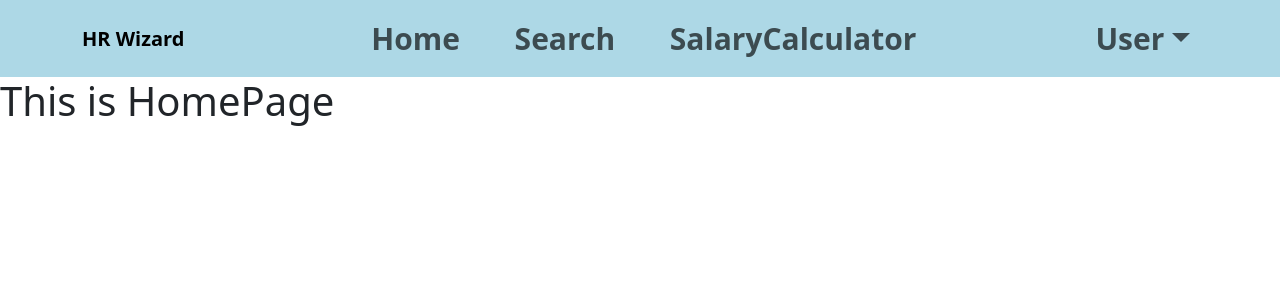
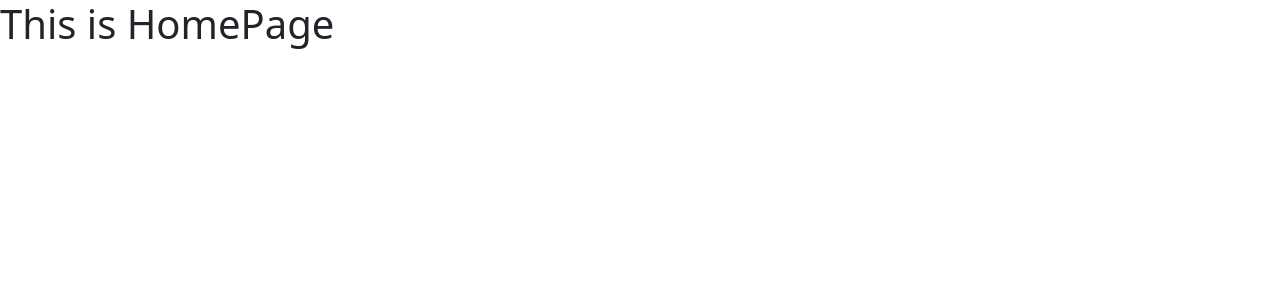
Before and after one commit to DanJanikowski/Capstone-Team3, a React (Vite) app in the folder frontend/: page /home in a window 1280 px wide. Shown: the top 300 px of the page. Built offline with nearby package versions, Linux system fonts and the light colour scheme.

Commit message:
Redone routing

```diff
--- a/frontend/src/App.jsx
+++ b/frontend/src/App.jsx
@@ -1,15 +1,29 @@
 
 import './App.css'
-import { Outlet } from 'react-router-dom'
 import NavBar from './components/NavBar'
+import HomePage from "./pages/HomePage"
+import LoginPage from "./pages/LoginPage"
+import LogoutPage from "./pages/LogoutPage"
+import NotFoundPage from "./pages/NotFoundPage"
+import SalaryCalculator from "./pages/SalaryCalculator"
+import SearchPage from "./pages/SearchPage"
+import { Route, Routes, Link } from "react-router-dom"
+import { useState } from 'react'
 
 function App() {
-
+  const [user, setUser] = useState();
 
   return (
     <>
-      {/* <NavBar/> */}
-      <Outlet />
+      {user && <NavBar user={user} />}
+      <Routes>
+        <Route path="/" element={<LoginPage setUser={setUser} />} />
+        <Route path="/home" element={<HomePage user={user} />} />
+        <Route path="/search" element={<SearchPage />} />
+        <Route path="/salary" element={<SalaryCalculator />} />
+        <Route path="/logout" element={<LogoutPage />} />
+        <Route path="*" element={<NotFoundPage />} />
+      </Routes>
     </>
   )
 }
--- /dev/null
+++ b/frontend/src/components/Employee.jsx
@@ -0,0 +1,5 @@
+export default function Employee() {
+    return (
+        <h1>This is the SearchPage</h1>
+    )
+}
--- a/frontend/src/components/NavBar.jsx
+++ b/frontend/src/components/NavBar.jsx
@@ -4,36 +4,38 @@ import Navbar from 'react-bootstrap/Navbar';
 import NavDropdown from 'react-bootstrap/NavDropdown';
 import Image from 'react-bootstrap/Image';
 import "../App.css"
+import { Link } from 'react-router-dom';
 
-function NavBar() {
+function NavBar({ user }) {
   return (
-    <Navbar expand="lg" className='Narbar' style={{fontWeight:"bold", backgroundColor:'lightblue', fontSize:"30px"}} >
+    <Navbar expand="lg" className='Narbar' style={{ fontWeight: "bold", backgroundColor: 'lightblue', fontSize: "30px" }} >
       <Container className='container-fluid'>
-         <Navbar.Brand className='nav-item' href="/home" >
+        <Navbar.Brand className='nav-item' href="/home" >
           {/* <Image src="src/img/hr.png" roundedCircle style={{height:"100px", width:"220px"}} /> */}
           HR Wizard
         </Navbar.Brand>
 
+        {user ? <p>Hi, {user.first_name}</p> : <Link to="/">Login</Link>}
         <Navbar.Toggle aria-controls="basic-navbar-nav" />
         <Navbar.Collapse id="basic-navbar-nav">
-          <Nav className="mx-auto "style={{ display:"flex", justifyContent:"space-between", width:"600px"}}>
+          <Nav className="mx-auto " style={{ display: "flex", justifyContent: "space-between", width: "600px" }}>
             <Nav className="mx-auto " >
               <Nav.Link className='nav-item ' href="/home">Home</Nav.Link>
             </Nav>
 
             <Nav className="mx-auto"  >
-              <Nav.Link  className='nav-item' href="/home/search">Search</Nav.Link>
+              <Nav.Link className='nav-item' href="/search">Search</Nav.Link>
             </Nav>
 
             <Nav className="mx-auto"  >
-              <Nav.Link  className='nav-item' href="/home/salary">SalaryCalculator</Nav.Link>
+              <Link className='nav-item' to="/salary">SalaryCalculator</Link>
             </Nav>
           </Nav>
 
           <Nav className="ml-auto ">
-            <NavDropdown  className='nav-item' title="User" id="basic-nav-dropdown">
-                <NavDropdown.Item href="/">Login</NavDropdown.Item>
-                <NavDropdown.Item href="/home/logout">Logout</NavDropdown.Item>
+            <NavDropdown className='nav-item' title="User" id="basic-nav-dropdown">
+              <NavDropdown.Item href="/">Login</NavDropdown.Item>
+              <NavDropdown.Item href="/logout">Logout</NavDropdown.Item>
             </NavDropdown>
           </Nav>
 
--- a/frontend/src/main.jsx
+++ b/frontend/src/main.jsx
@@ -1,11 +1,13 @@
 import React from 'react'
 import ReactDOM from 'react-dom/client'
-import { RouterProvider } from 'react-router-dom'
-import router from './router.jsx'
+// import { RouterProvider } from 'react-router-dom'
+// import router from './router.jsx'
+import App from "./App.jsx"
+import { BrowserRouter } from "react-router-dom"
 import 'bootstrap/dist/css/bootstrap.min.css'
 
 ReactDOM.createRoot(document.getElementById('root')).render(
-  <React.StrictMode>
-  <RouterProvider router={router} />
-  </React.StrictMode>,
+  <BrowserRouter>
+    <App />
+  </BrowserRouter>
 )
--- /dev/null
+++ b/frontend/src/pages/EmployeePage.jsx
@@ -0,0 +1,5 @@
+export default function EmployeePage() {
+    return (
+        <h1>This is the SearchPage</h1>
+    )
+}
--- a/frontend/src/pages/HomePage.jsx
+++ b/frontend/src/pages/HomePage.jsx
@@ -9,7 +9,6 @@ export default function HomePage() {
 
     return (
         <>
-            <NavBar />
             <h1>This is HomePage</h1>
         </>
     )
--- a/frontend/src/pages/LoginPage.jsx
+++ b/frontend/src/pages/LoginPage.jsx
@@ -1,12 +1,12 @@
 import { Link } from "react-router-dom";
 import { useNavigate } from "react-router-dom";
-import { useState} from 'react'
+import { useState } from 'react'
 import axios from 'axios'
 import '../App.css'
 
 
 
-export default function LoginPage() {
+export default function LoginPage({ setUser }) {
     const [firstName, setFirstName] = useState('');
     const [lastName, setLastName] = useState('');
     const navigate = useNavigate()
@@ -17,7 +17,8 @@ export default function LoginPage() {
             'first_name': firstName,
             'last_name': lastName
         })
-        console.log(response.data[1000]);
+        setUser(response.data[0]);
+        console.log(response.data[0]);
         // Set these to global
         navigate('/home')
     }
--- a/frontend/src/pages/SalaryCalculator.jsx
+++ b/frontend/src/pages/SalaryCalculator.jsx
@@ -58,7 +58,6 @@ export default function SalaryCalculator() {
 
   return (
     <>
-      <NavBar />
       <form onSubmit={handleSubmit}>
         <label>
           Select a county:
@@ -86,7 +85,7 @@ export default function SalaryCalculator() {
         <br />
         <button type="submit">Submit</button>
       </form>
-      <h2>Expected salary: ${predictedSalary}</h2>
+      <h2>Expected salary: ${predictedSalary.toLocaleString()}</h2>
     </>
 
   );
```
